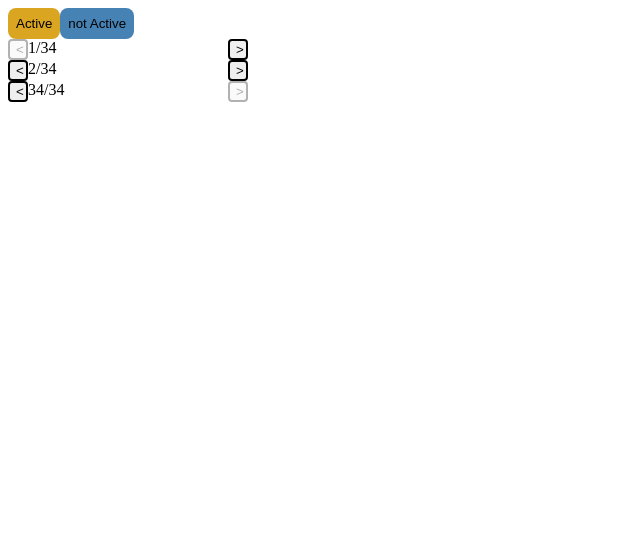
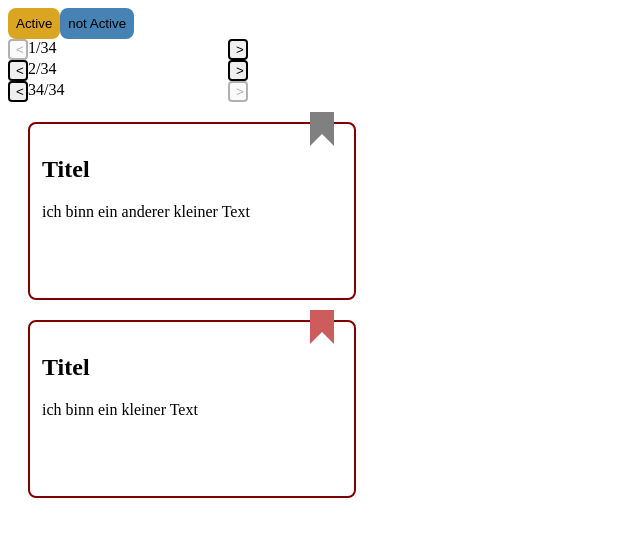
Before and after one commit to anniviz/react-playground-hh-web-21-3, a React (Vite) app: page / in a window 1280 px wide. Shown: the top 536 px of the page, without its empty margins (0-640 px from the left). Built offline with nearby package versions, Linux system fonts and the light colour scheme.

Commit message:
Add Card with css

```diff
--- a/src/App.jsx
+++ b/src/App.jsx
@@ -1,6 +1,7 @@
 import * as React from 'react'
 import Pagination from './Pagination'
 import Button from './Button'
+import Card from './Card'
 
 export default () => {
   return (
@@ -8,6 +9,12 @@ export default () => {
       <Button isActive>Active</Button>
       <Button>not Active</Button>
       <Pagination />
+      <Card
+        isBookmarkActive={false}
+        text="ich binn ein anderer kleiner Text"
+        title="Titel"
+      />
+      <Card isBookmarkActive text="ich binn ein kleiner Text" title="Titel" />
     </div>
   )
 }
--- /dev/null
+++ b/src/Card.css
@@ -0,0 +1,23 @@
+.Card {
+  width: 300px;
+  height: 150px;
+  border: maroon solid 2px;
+  border-radius: 8px;
+  padding: 12px;
+  margin: 20px;
+  position: relative;
+}
+
+.Bookmark {
+  position: absolute;
+  height: 10px;
+  border: 12px solid grey;
+  border-bottom-color: transparent;
+  right: 20px;
+  top: -12px;
+}
+
+.Bookmark.active {
+  border-color: indianred;
+  border-bottom-color: transparent;
+}
--- /dev/null
+++ b/src/Card.jsx
@@ -0,0 +1,12 @@
+import * as React from 'react'
+import './Card.css'
+
+export default ({ title, text, isBookmarkActive }) => {
+  return (
+    <section className="Card">
+      <h2>{title}</h2>
+      <p>{text}</p>
+      <div className={isBookmarkActive ? 'Bookmark active' : 'Bookmark'} />
+    </section>
+  )
+}
```
